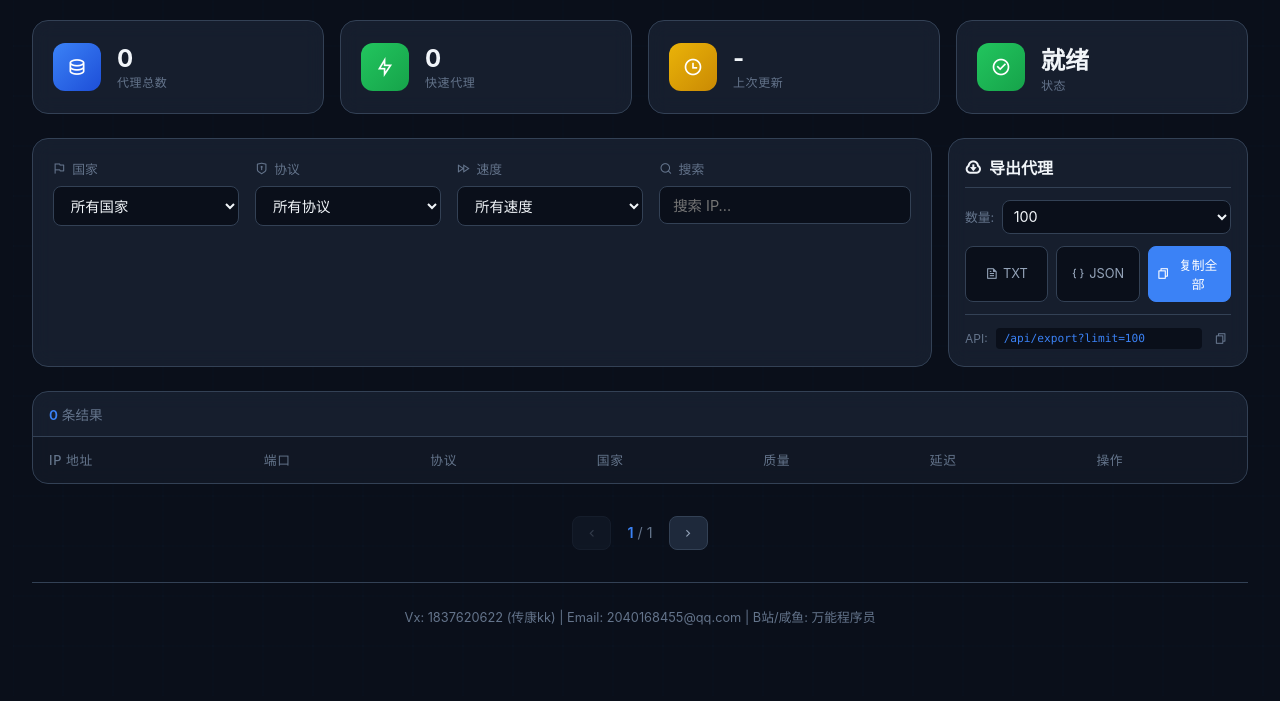
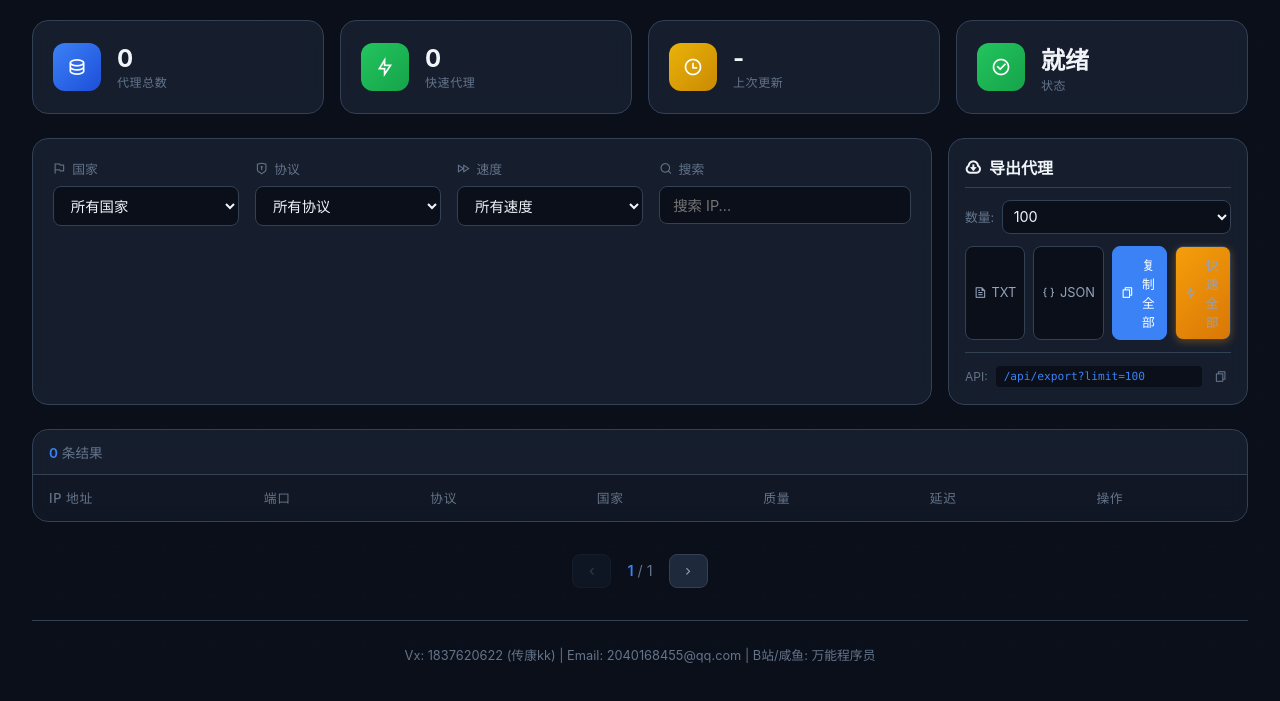
Before and after one commit to 1837620622/proxypool, a website: page public/index.html in a window 1280 px wide. Shown: the part 117-818 px from the top of the page. Drawn offline with nearby package versions, Linux system fonts and the light colour scheme; no server answers.

Commit message:
添加快速代理导出全部按钮并优化显示

```diff
--- a/public/app.js
+++ b/public/app.js
@@ -37,7 +37,8 @@ document.addEventListener('DOMContentLoaded', () => {
             exportTitle: 'Export Proxies',
             exportCount: 'Count:',
             copyAll: 'Copy All',
-            exportAll: 'All'
+            exportAll: 'All',
+            exportFast: 'Fast All'
         },
         zh: {
             title: '代理池',
@@ -73,7 +74,8 @@ document.addEventListener('DOMContentLoaded', () => {
             exportTitle: '导出代理',
             exportCount: '数量:',
             copyAll: '复制全部',
-            exportAll: '全部'
+            exportAll: '全部',
+            exportFast: '快速全部'
         }
     };
 
@@ -114,6 +116,7 @@ document.addEventListener('DOMContentLoaded', () => {
     const exportTxtBtn = document.getElementById('export-txt');
     const exportJsonBtn = document.getElementById('export-json');
     const copyAllBtn = document.getElementById('copy-all');
+    const exportFastBtn = document.getElementById('export-fast');
     const progressModal = document.getElementById('progress-modal');
     const progressText = document.getElementById('progress-text');
     const progressBarFill = document.getElementById('progress-bar-fill');
@@ -158,6 +161,7 @@ document.addEventListener('DOMContentLoaded', () => {
     exportTxtBtn.addEventListener('click', () => exportProxies('txt'));
     exportJsonBtn.addEventListener('click', () => exportProxies('json'));
     copyAllBtn.addEventListener('click', copyAllProxies);
+    exportFastBtn.addEventListener('click', exportFastProxies);
 
     // ============================================================
     // 语言切换
@@ -460,6 +464,13 @@ document.addEventListener('DOMContentLoaded', () => {
     }
 
     // ============================================================
+    // 导出全部快速代理
+    // ============================================================
+    function exportFastProxies() {
+        window.open('/api/export?speed=fast&limit=all', '_blank');
+    }
+
+    // ============================================================
     // 工具函数
     // ============================================================
     window.copyToClipboard = (text) => {
--- a/public/index.html
+++ b/public/index.html
@@ -142,6 +142,9 @@
                             <button id="copy-all" class="btn-export btn-copy">
                                 <i class="ri-file-copy-line"></i> <span data-i18n="copyAll">Copy All</span>
                             </button>
+                            <button id="export-fast" class="btn-export btn-fast">
+                                <i class="ri-flashlight-line"></i> <span data-i18n="exportFast">Fast All</span>
+                            </button>
                         </div>
                     </div>
                     <!-- API接口说明 -->
--- a/public/style.css
+++ b/public/style.css
@@ -206,6 +206,15 @@ header {
     opacity: 0.5;
     cursor: not-allowed;
     transform: none;
+}
+
+.btn-fast {
+    background: linear-gradient(135deg, #f59e0b, #d97706) !important;
+    box-shadow: 0 2px 8px rgba(245, 158, 11, 0.3) !important;
+}
+
+.btn-fast:hover {
+    box-shadow: 0 4px 16px rgba(245, 158, 11, 0.4) !important;
 }
 
 .btn-icon {
```
